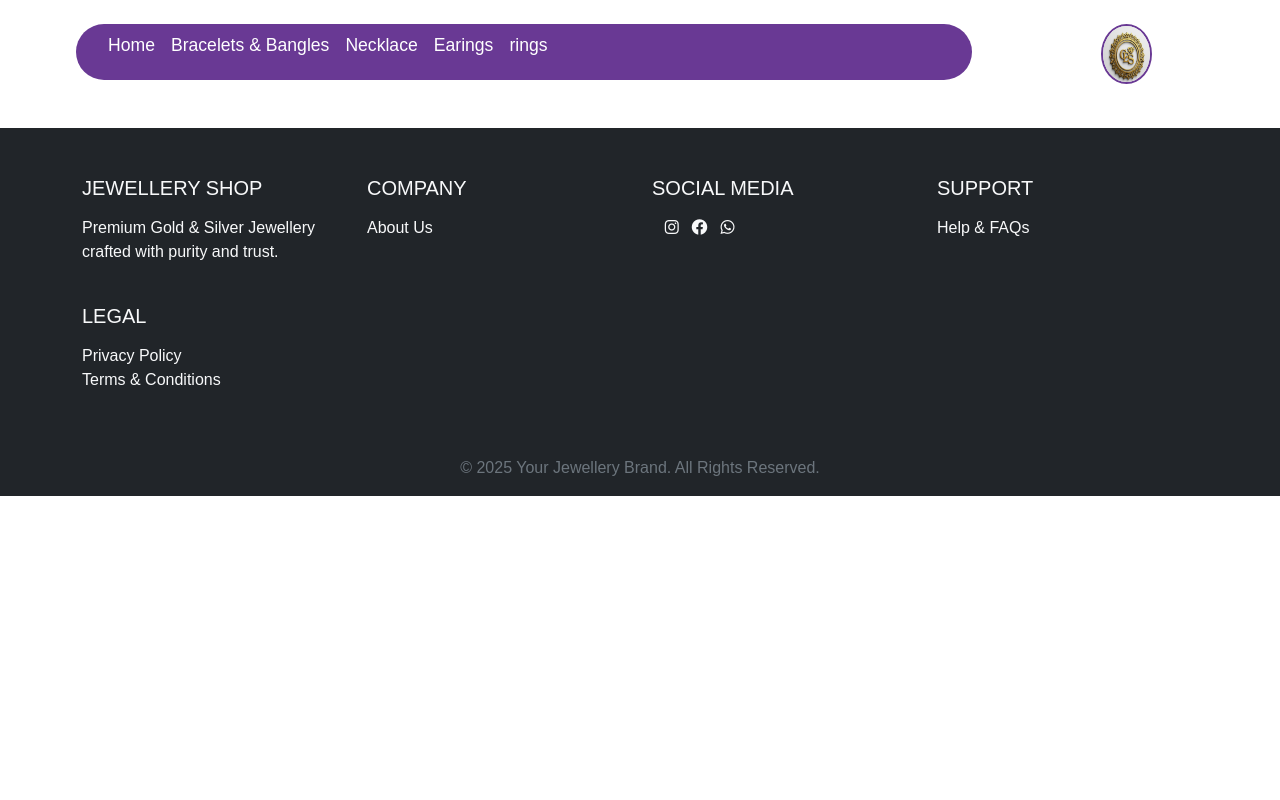
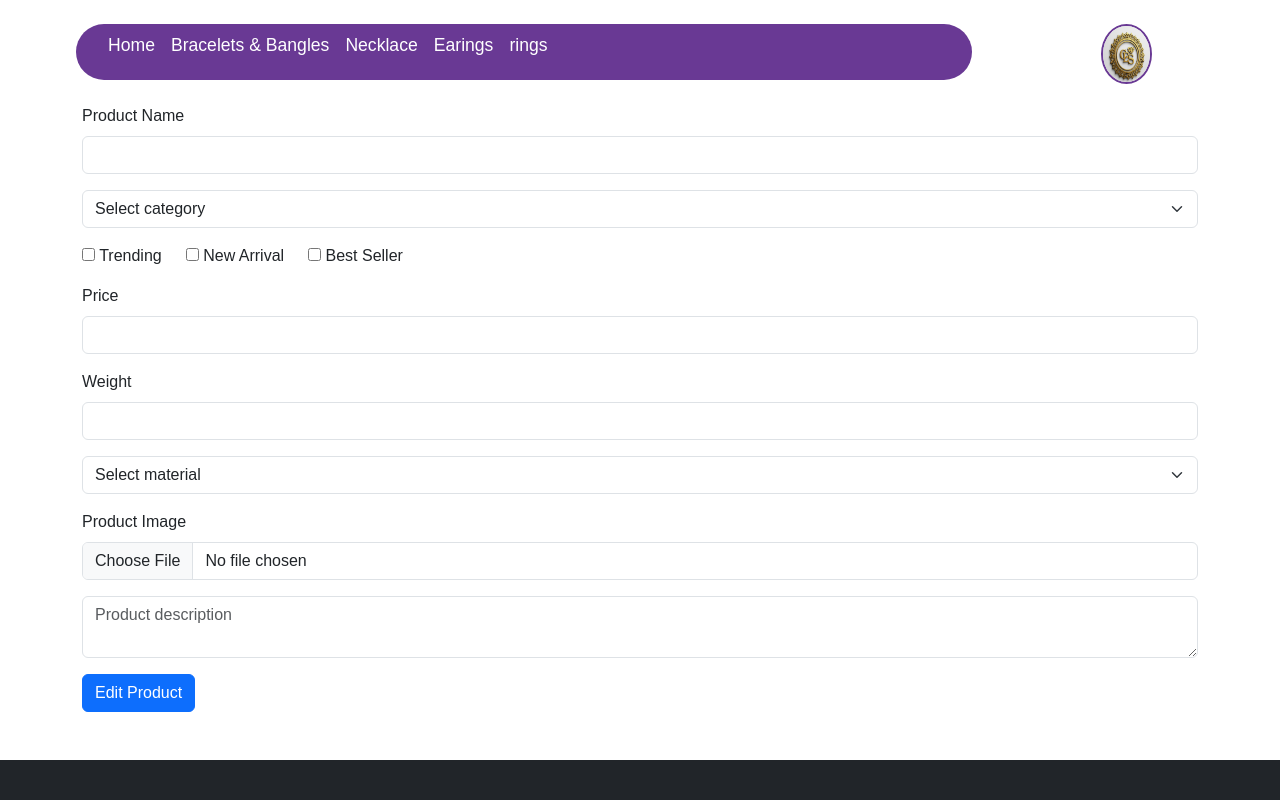
Before and after one commit to Pawan-Pawar1/jwellery-web, a React (Vite) app in the folder frontend/: page /product/1/edit in a window 1280 px wide. Shown: the top 800 px of the page. Built offline with nearby package versions, Linux system fonts and the light colour scheme; no server answers.

Commit message:
edit page and card added

```diff
--- a/frontend/src/App.jsx
+++ b/frontend/src/App.jsx
@@ -3,8 +3,8 @@ import Home from './components/Home'
 import Navbar from './components/Navbar'
 import Bracelets from './catagory/Bracelets'
 import AddProduct from './catagory/AddProduct'
-import BraceletDetail from './catagory/BraceletDetail'
-
+import ProductDetail from './catagory/ProductDetail'
+import EditProduct from './catagory/EditProduct';
 import  Earings from './catagory/Earings'
 import Rings from './catagory/Rings'
 import Necklace from './catagory/Necklace'
@@ -24,9 +24,9 @@ function App() {
          <Routes>
              <Route path="/" element={<Home/>} />
              <Route path='/bracelets' element={<Bracelets/>} />
-             <Route path='/bracelets/:id' element={<BraceletDetail/>}/>
-                <Route path='/bracelets/addFile' element={<AddProduct/>}></Route>
-
+             <Route path='/product/:id' element={<ProductDetail/>}/>
+             <Route path='/bracelets/addFile' element={<AddProduct/>}></Route>
+             <Route path='/product/:id/edit' element={<EditProduct />} />
              <Route path='/necklace' element={<Necklace/>} />
              <Route path='/earings' element={<Earings/>} />
              <Route path='/rings' element={<Rings/>} />
--- a/frontend/src/catagory/Bracelets.jsx
+++ b/frontend/src/catagory/Bracelets.jsx
@@ -1,95 +1,83 @@
-import React,{useState,useEffect} from "react";
+import React, { useState, useEffect } from "react";
 import axios from "axios";
-import "./Bracelets.css"
+import "./Bracelets.css";
 import Loader from "../loader/Loader";
+import { useNavigate } from "react-router-dom";
+import ShowPage from "./Showpage.jsx";
+
 const BACKEND_URL = import.meta.env.VITE_BACKEND_URL;
-import {Link,Outlet,useLocation, useNavigate } from "react-router-dom"
-export default function Bracelets(){
-    const [data, setData]=useState([]);
+
+export default function Bracelets() {
+  const [bestSeller, setBestSeller] = useState([]);
+  const [newArrivals, setNewArrivals] = useState([]);
+  const [trending, setTrending]=useState([]);
   const [loading, setLoading] = useState(false);
-    const navigate=useNavigate();
-    const location =useLocation();
-    const isBracelet=location.pathname==="/bracelets";
-    const fetchBracelets= async ()=>{
-       try{
+
+  const navigate = useNavigate();
+
+  const fetchBracelets = async () => {
+    try {
       setLoading(true);
-        const res = await axios.get(`${BACKEND_URL}/products`)
-    console.log(res.data);
-    setData(res.data);
-       }catch(err){
-        console.error(err)
-       }finally{
+
+      const [bestRes, newRes,trendRes] = await Promise.all([
+        axios.get(
+          `${BACKEND_URL}/products?category=bracelet&isBestSeller=true`
+        ),
+        axios.get(
+          `${BACKEND_URL}/products?category=bracelet&isNew=true`
+        ),
+        axios.get(
+          `${BACKEND_URL}/products?category=bracelet&isTrending=true`
+        )
+      ]);
+
+      setBestSeller(bestRes.data);
+      setNewArrivals(newRes.data);
+      setTrending(trendRes.data);
+    } catch (err) {
+      console.error("FETCH ERROR:", err);
+    } finally {
       setLoading(false);
     }
-    }
+  };
+
   useEffect(() => {
     fetchBracelets();
   }, []);
 
+  if (loading) return <Loader />;
 
-if(loading){
-  return(
-    <Loader />
-  )
-}
+  return (
+    <>
+
+        {/* Trending */}
+        <h3 className="mt-4 heading">Trending</h3>
+
+        <ShowPage products={trending}  />
+ <hr />
+
+      {/* LATEST */}
+      <h3 className="mt-4 heading">New Arrivals</h3>
 
 
+            <ShowPage  products={newArrivals}  />
 
+       <hr />
 
+      {/* BEST SELLERS */}
+      <h3 className="mt-4 heading">Best Sellers</h3>
 
-
-    return(
-
-        <>
-        <h3>latest</h3>
-
-        <h3>trending</h3>
-
-
-
-
-
-
-
-
-
-        <div className="container-latest">
-  <div className="row">
-              <h3 className=" mt-3">Best sellers</h3>
-
-         {data.map(item => (
-      <div key={item._id}
-      className="col-md-12 col-sm-12 col-lg-12 mt-1 p-0 imp-card"
-      onClick={()=>
-        navigate(`/bracelets/${item._id}`)
-      }
-      style={{cursor:"pointer"}}
-      >
-        <div className="card bracelet-card">
-    <img
-      src={item.images?.url}
-      alt={item.name}
-      className="bracelet-img"
-    />
-
-    <div className="card-body ">
-      <h5>{item.name}</h5>
-      <p> ₹{item.price} | {item.weight}g</p>
-    </div>
-  </div>
-      </div>
-    ))}
-          </div>
-         <div className=" col-md-12 col-sm-12 col-lg-12 braceletBtn mt-4">
+                 <ShowPage    products={bestSeller}  />
+<hr />
+      {/* ADD BUTTON */}
+      <div className="braceletBtn mt-4 text-center">
         <button
           className="btn btn-primary"
           onClick={() => navigate("/bracelets/addFile")}
         >
-      Add Photo
+          Add Product
         </button>
       </div>
-       </div>
-
     </>
-    )
+  );
 }
--- /dev/null
+++ b/frontend/src/catagory/EditProduct.jsx
@@ -0,0 +1,237 @@
+import React, { useState, useEffect } from "react";
+import axios from "axios";
+import { useNavigate, useParams } from "react-router-dom";
+import Loader from "../loader/Loader";
+
+export default function BraceletsFile() {
+  const BACKEND_URL = import.meta.env.VITE_BACKEND_URL;
+  const { id } = useParams();
+  const navigate = useNavigate();
+
+  const [loading, setLoading] = useState(true);
+
+  // 🔥 FORM STATE (IMPORTANT)
+  const [formData, setFormData] = useState({
+    name: "",
+    price: "",
+    weight: "",
+    category: "",
+    material: "",
+    description: "",
+    isTrending: false,
+    isNew: false,
+    isBestSeller: false,
+    image: null,
+  });
+
+  // 🔥 FETCH PRODUCT
+  useEffect(() => {
+    const fetchProduct = async () => {
+      try {
+        const res = await axios.get(`${BACKEND_URL}/products/${id}`);
+        const data = res.data;
+
+        setFormData({
+          name: data.name || "",
+          price: data.price || "",
+          weight: data.weight || "",
+          category: data.category || "",
+          material: data.material || "",
+          description: data.description || "",
+          isTrending: data.isTrending || false,
+          isNew: data.isNew || false,
+          isBestSeller: data.isBestSeller || false,
+          image: null, // cannot prefill file input
+        });
+      } catch (err) {
+        console.error(err);
+      } finally {
+        setLoading(false);
+      }
+    };
+
+    fetchProduct();
+  }, [id]);
+
+  // 🔥 HANDLE INPUT CHANGE
+  const handleChange = (e) => {
+    const { name, value, type, checked, files } = e.target;
+
+    setFormData((prev) => ({
+      ...prev,
+      [name]:
+        type === "checkbox"
+          ? checked
+          : type === "file"
+          ? files[0]
+          : value,
+    }));
+  };
+
+  // 🔥 SUBMIT EDIT
+  const handleSubmit = async (e) => {
+    e.preventDefault();
+
+    const data = new FormData();
+    Object.keys(formData).forEach((key) => {
+      if (formData[key] !== null) {
+        data.append(key, formData[key]);
+      }
+    });
+
+    try {
+      setLoading(true);
+      await axios.put(`${BACKEND_URL}/products/${id}`, data, {
+        headers: { "Content-Type": "multipart/form-data" },
+      });
+
+      alert("Product updated successfully");
+      navigate("/");
+    } catch (err) {
+      console.error(err);
+    } finally {
+      setLoading(false);
+    }
+  };
+
+  if (loading) return <Loader />;
+
+  return (
+    <form
+      className="container mt-4"
+      onSubmit={handleSubmit}
+      encType="multipart/form-data"
+    >
+      {/* NAME */}
+      <div className="mb-3">
+        <label className="form-label">Product Name</label>
+        <input
+          type="text"
+          name="name"
+          className="form-control"
+          value={formData.name}
+          onChange={handleChange}
+          required
+        />
+      </div>
+
+      {/* CATEGORY */}
+      <div className="mb-3">
+        <select
+          name="category"
+          className="form-select"
+          value={formData.category}
+          onChange={handleChange}
+          required
+        >
+          <option value="">Select category</option>
+          <option value="ring">Ring</option>
+          <option value="bracelet">Bracelet</option>
+          <option value="earring">Earring</option>
+          <option value="necklace">Necklace</option>
+        </select>
+      </div>
+
+      {/* CHECKBOXES */}
+      <div className="mb-3">
+        <label className="me-4">
+          <input
+            type="checkbox"
+            name="isTrending"
+            checked={formData.isTrending}
+            onChange={handleChange}
+          />{" "}
+          Trending
+        </label>
+
+        <label className="me-4">
+          <input
+            type="checkbox"
+            name="isNew"
+            checked={formData.isNew}
+            onChange={handleChange}
+          />{" "}
+          New Arrival
+        </label>
+
+        <label>
+          <input
+            type="checkbox"
+            name="isBestSeller"
+            checked={formData.isBestSeller}
+            onChange={handleChange}
+          />{" "}
+          Best Seller
+        </label>
+      </div>
+
+      {/* PRICE */}
+      <div className="mb-3">
+        <label className="form-label">Price</label>
+        <input
+          type="number"
+          name="price"
+          className="form-control"
+          value={formData.price}
+          onChange={handleChange}
+          required
+        />
+      </div>
+
+      {/* WEIGHT */}
+      <div className="mb-3">
+        <label className="form-label">Weight</label>
+        <input
+          type="number"
+          name="weight"
+          className="form-control"
+          value={formData.weight}
+          onChange={handleChange}
+          required
+        />
+      </div>
+
+      {/* MATERIAL */}
+      <div className="mb-3">
+        <select
+          name="material"
+          className="form-select"
+          value={formData.material}
+          onChange={handleChange}
+          required
+        >
+          <option value="">Select material</option>
+          <option value="gold">Gold</option>
+          <option value="silver">Silver</option>
+        </select>
+      </div>
+
+      {/* IMAGE */}
+      <div className="mb-3">
+        <label className="form-label">Product Image</label>
+        <input
+          type="file"
+          name="image"
+          className="form-control"
+          accept="image/*"
+          onChange={handleChange}
+        />
+      </div>
+
+      {/* DESCRIPTION */}
+      <div className="mb-3">
+        <textarea
+          className="form-control"
+          name="description"
+          placeholder="Product description"
+          value={formData.description}
+          onChange={handleChange}
+        />
+      </div>
+
+      <button type="submit" className="btn btn-primary">
+        Edit Product
+      </button>
+    </form>
+  );
+}
--- /dev/null
+++ b/frontend/src/catagory/Showpage.css
@@ -0,0 +1,38 @@
+.card{
+    width:13rem;
+    height: 2rem;
+    padding-left: 0.5rem;
+    border-radius: 1rem;
+}
+
+.card-text{
+    color: rgb(245, 61, 245);
+}
+.card-img-top{
+    object-fit: cover;
+    height: 7rem;
+    width: 13rem;
+    border-radius: 1rem;
+
+}
+.view-detail{
+    border: 1px solid purple;
+
+     opacity: 0;
+  visibility: hidden;
+  transition: opacity 0.3s ease, transform 0.3s ease;
+  transform: translateY(10px);
+}
+.view-detail:hover{
+    background-color: rgb(95, 43, 95);
+    color: white;
+}
+.card:hover .view-detail{
+
+     opacity: 1;
+  visibility: visible;
+  transform: translateY(0);
+}
+.card:hover{
+    height: auto;
+}
--- /dev/null
+++ b/frontend/src/catagory/Showpage.jsx
@@ -0,0 +1,49 @@
+import React from "react";
+import { Link } from "react-router-dom";
+import "./Showpage.css"
+// This component receives data via props
+// props.products = array of products
+
+export default function ShowPage({ products = {} }) {
+
+
+  if (!products.length) {
+    return <p className="text-center mt-5">No listings found</p>;
+  }
+
+  return (
+    <div className="container  mt-5">
+
+
+      <div className="row ">
+        {products.map((product) => (
+          <div className="col-lg-12 " key={product._id}>
+            <div className="card h-100 shadow-sm" >
+              <img
+                src={product.images?.url}
+                className="card-img-top"
+                alt={product.name}
+
+
+              />
+
+              <div className="card-body d-flex flex-column">
+                {/* <h5 className="card-title">{product.name}</h5> */}
+                <p className="card-text mb-1" >{product.name.slice(0,12)}...</p>
+                <p className="card-text mb-1">₹{product.price}</p>
+
+
+                <Link
+                  to={`/product/${product._id}`}
+                  className="btn view-detail"
+                >
+                  View Details
+                </Link>
+              </div>
+            </div>
+          </div>
+        ))}
+      </div>
+    </div>
+  );
+}
```
Also changed, not shown: frontend/src/catagory/Bracelets.css (+3 -40 lines), frontend/src/catagory/ProductDetail.jsx (renamed from frontend/src/catagory/BraceletDetail.jsx, +17 -15 lines), 1 other file (tests, documents, lock files or other folders). Lines whose indentation alone changed are shown as unchanged.
